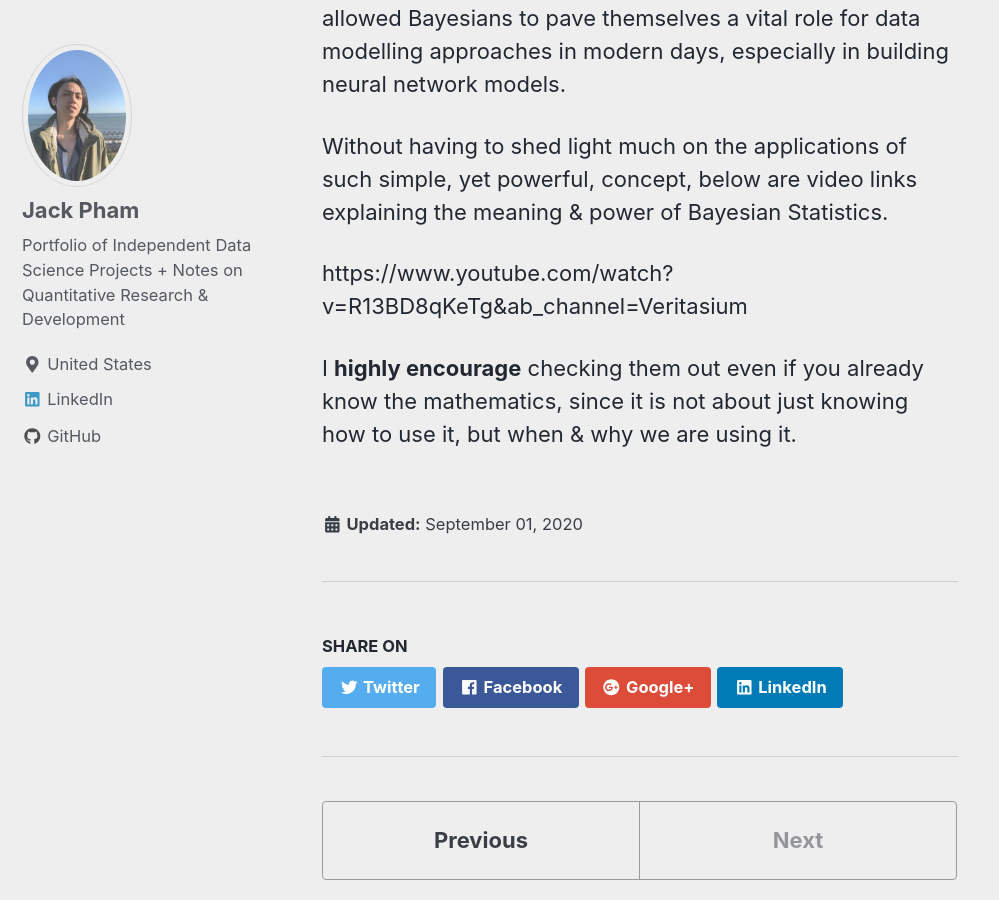
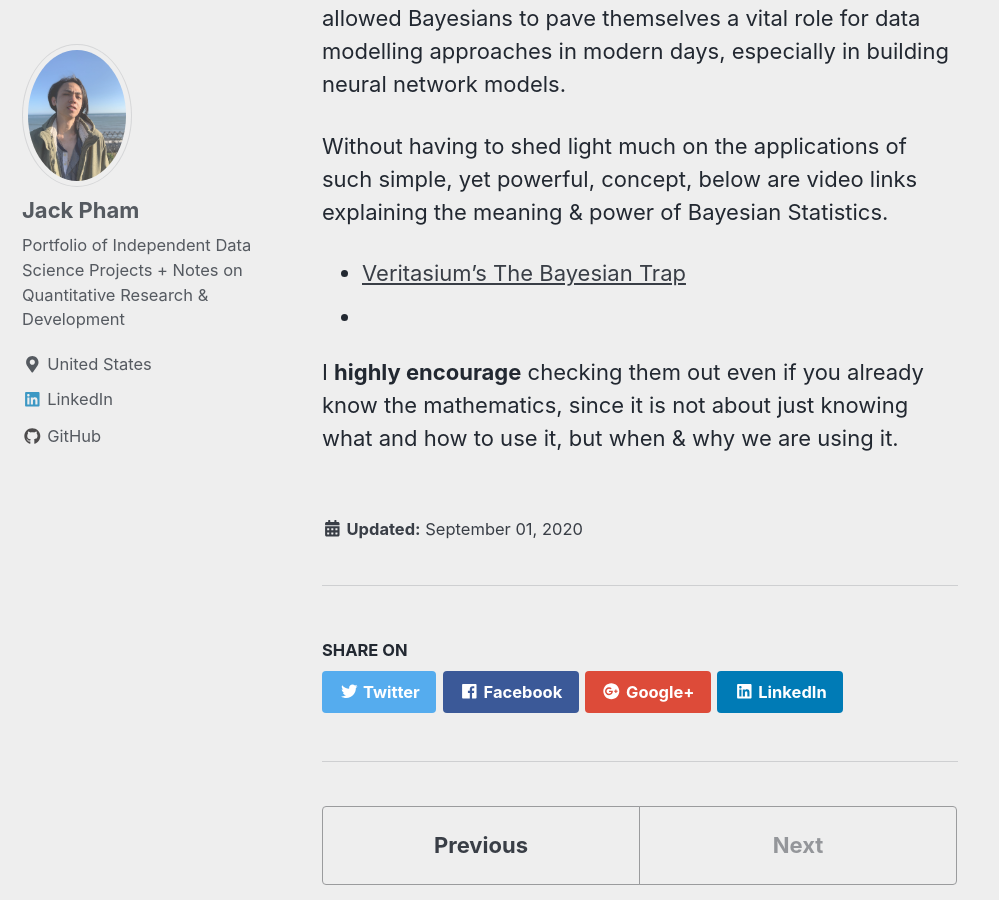
Before and after one commit to jp-quant/jp-quant.github.io, a Jekyll site: the page built from _posts/2020-09-01-fbprophet_bayesian_glm.md, in a window 1280 px wide and 900 px high, scrolled down 3889 px. Shown: the whole window, without its empty margins (0-999 px from the left). Built offline with Jekyll 4.4.1, drawn with Linux system fonts in a browser that asks for light colours; nearby versions of some CDN libraries.

Commit message:
_posts/2020-09-01-fbprophet_bayesian_glm.md updated from https://stackedit.io/

```diff
--- a/_posts/2020-09-01-fbprophet_bayesian_glm.md
+++ b/_posts/2020-09-01-fbprophet_bayesian_glm.md
@@ -68,16 +68,17 @@ This approach of modeling variables, both the priors & posteriors, as distributi
 
 Without having to shed light much on the applications of such simple, yet powerful, concept, below are video links explaining the meaning & power of Bayesian Statistics.
 
-https://www.youtube.com/watch?v=R13BD8qKeTg&ab_channel=Veritasium
+- [Veritasium's The Bayesian Trap](https://www.youtube.com/watch?v=R13BD8qKeTg&ab_channel=Veritasium)
+-
 
 
-I **highly encourage** checking them out even if you already know the mathematics, since it is not about just knowing how to use it, but when & why we are using it.
+I **highly encourage** checking them out even if you already know the mathematics, since it is not about just knowing what and how to use it, but when & why we are using it.
 
 
 
 
 
 <!--stackedit_data:
-eyJoaXN0b3J5IjpbLTIwODQ0NjA2ODUsLTk5NTM1NDc0OCwtMT
-EzNTcyMDU0MF19
+eyJoaXN0b3J5IjpbMTY2NDI2Nzg4OCwtOTk1MzU0NzQ4LC0xMT
+M1NzIwNTQwXX0=
 -->
```
